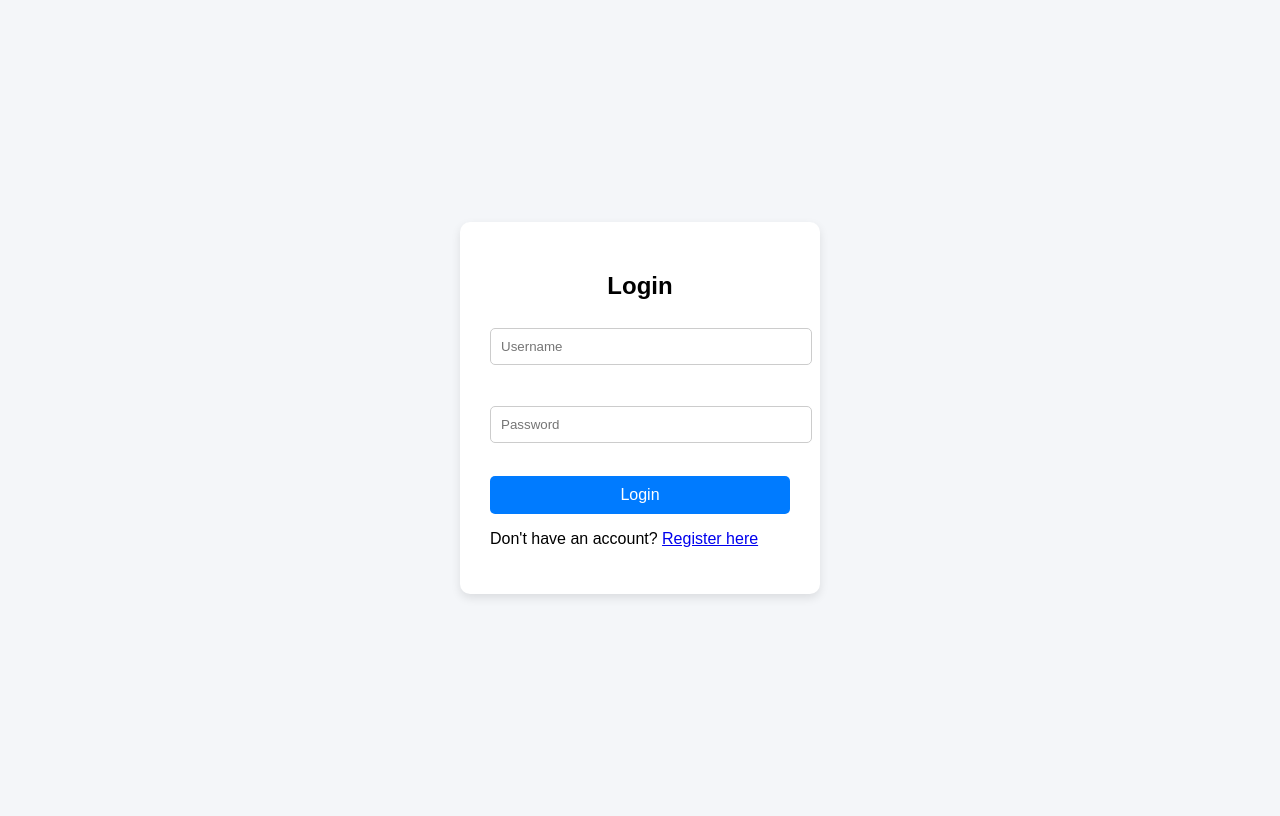
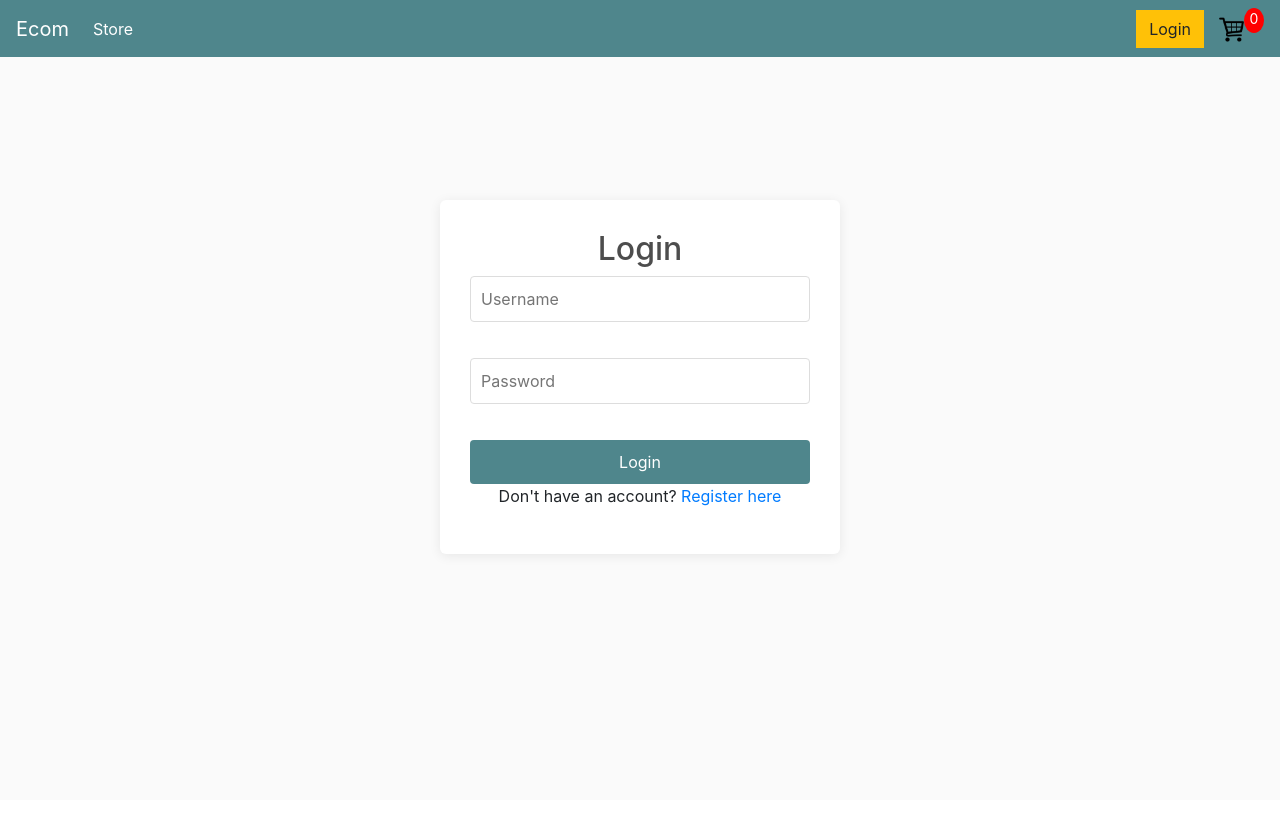
Before and after one commit to marufiqbal5g/django-ecommerce-project, a Django app: page /login/ in a window 1280 px wide. After the commit the page ends 558 px from the top, so only its background shows below. Run offline with Django 5.2, Linux system fonts and the light colour scheme.

Commit message:
login-registration and update cart bug fixed

```diff
--- a/config/settings.py
+++ b/config/settings.py
@@ -64,6 +64,7 @@ TEMPLATES = [
                 'django.template.context_processors.request',
                 'django.contrib.auth.context_processors.auth',
                 'django.contrib.messages.context_processors.messages',
+                'store.context_processors.cart_data',
             ],
         },
     },
--- a/static/css/main.css
+++ b/static/css/main.css
@@ -97,3 +97,51 @@ h1,h2,h3,h4,h5,h6{
 .hidden{
 	display: none!important;
 }
+
+
+
+
+
+
+/* Wrapper to center content without breaking layout */
+.login-wrapper {
+    display: flex;
+    justify-content: center;
+    align-items: center;
+    min-height: 80vh;
+}
+
+/* Login Card */
+.login-container {
+    width: 100%;
+    max-width: 400px;
+    background: #fff;
+    padding: 30px;
+    border-radius: 6px;
+    box-shadow: 0 2px 12px rgba(0,0,0,0.08);
+    text-align: center;
+}
+
+/* Inputs */
+.login-container input {
+    width: 100%;
+    padding: 10px;
+    margin-bottom: 12px;
+    border: 1px solid #ddd;
+    border-radius: 4px;
+}
+
+/* Button */
+.login-container button {
+    width: 100%;
+    padding: 10px;
+    background-color: #4f868c;
+    color: white;
+    border: none;
+    border-radius: 4px;
+    cursor: pointer;
+}
+
+.login-container button:hover {
+    background-color: #3b6d72;
+}
--- /dev/null
+++ b/store/context_processors.py
@@ -0,0 +1,11 @@
+from .models import *
+
+def cart_data(request):
+    if request.user.is_authenticated:
+        customer, created = Customer.objects.get_or_create(user=request.user)
+        order, created = Order.objects.get_or_create(customer=customer, complete=False)
+        cartItems = order.get_cart_items
+    else:
+        cartItems = 0
+
+    return {'cartItems': cartItems}
--- a/store/templates/store/login.html
+++ b/store/templates/store/login.html
@@ -1,72 +1,7 @@
-<!DOCTYPE html>
-<html lang="en">
-<head>
-    <meta charset="UTF-8">
-    <title>Login Page</title>
-    <style>
-        body {
-            font-family: Arial, sans-serif;
-            background: #f4f6f9;
-            display: flex;
-            justify-content: center;
-            align-items: center;
-            height: 100vh;
-        }
+{% extends 'store/main.html' %}
+{% block content %}
 
-        .login-container {
-            background: #fff;
-            padding: 30px;
-            border-radius: 10px;
-            box-shadow: 0 4px 10px rgba(0,0,0,0.1);
-            width: 300px;
-        }
-
-        h2 {
-            text-align: center;
-            margin-bottom: 20px;
-        }
-
-        input[type="text"],
-        input[type="password"] {
-            width: 100%;
-            padding: 10px;
-            margin: 8px 0 15px 0;
-            border: 1px solid #ccc;
-            border-radius: 5px;
-        }
-
-        button {
-            width: 100%;
-            padding: 10px;
-            background: #007bff;
-            border: none;
-            color: white;
-            font-size: 16px;
-            border-radius: 5px;
-            cursor: pointer;
-        }
-
-        button:hover {
-            background: #0056b3;
-        }
-
-        .register-link {
-            text-align: center;
-            margin-top: 15px;
-        }
-
-        .register-link a {
-            text-decoration: none;
-            color: #007bff;
-        }
-
-        .register-link a:hover {
-            text-decoration: underline;
-        }
-    </style>
-</head>
-<body>
-
+<div class="login-wrapper">
     <div class="login-container">
         <h2>Login</h2>
         <form method="post">
@@ -82,6 +17,6 @@
 
         <p>Don't have an account? <a href="{% url 'register' %}">Register here</a></p>
     </div>
+</div>
 
-</body>
-</html>
+{% endblock %}
--- a/store/views.py
+++ b/store/views.py
@@ -9,21 +9,17 @@ from .models import *
 
 
 def store(request):
-	if request.user.is_authenticated:
-		# customer = request.user.customer
-		customer, created = Customer.objects.get_or_create(user=request.user)
-		order, created = Order.objects.get_or_create(customer=customer, complete=False)
-		items = order.orderitem_set.all()
-		cartItems = order.get_cart_items
-	else:
-		#Create empty cart for now for non-logged in user
-		items = []
-		order = {'get_cart_total':0, 'get_cart_items':0, 'shipping':False}
-		cartItems = order['get_cart_items']
+    if request.user.is_authenticated:
+        customer, created = Customer.objects.get_or_create(user=request.user)
+        order, created = Order.objects.get_or_create(customer=customer, complete=False)
+        items = order.orderitem_set.all()
+    else:
+        items = []
+        order = {'get_cart_total':0, 'get_cart_items':0, 'shipping':False}
 
-	products = Product.objects.all()
-	context = {'products':products, 'cartItems':cartItems}
-	return render(request, 'store/store.html', context)
+    products = Product.objects.all()
+    context = {'products': products}
+    return render(request, 'store/store.html', context)
 
 def cart(request):
     if request.user.is_authenticated:
@@ -31,34 +27,27 @@ def cart(request):
         customer, created = Customer.objects.get_or_create(user=request.user)
         order, created = Order.objects.get_or_create(customer=customer, complete=False)
         items = order.orderitem_set.all()
-        cartItems = order.get_cart_items
 
     else:
 		#Create empty cart for now for non-logged in user
         items = []
         order = {'get_cart_total':0, 'get_cart_items':0, 'shipping':False}
-        cartItems = order['get_cart_items']
 
 
-    context = {'items': items, 'order':order, 'cartItems':cartItems}
+    context = {'items': items, 'order':order}
     return render(request, 'store/cart.html', context)
+
 
 def checkout(request):
     if request.user.is_authenticated:
-        # customer = request.user.customer
         customer, created = Customer.objects.get_or_create(user=request.user)
         order, created = Order.objects.get_or_create(customer=customer, complete=False)
         items = order.orderitem_set.all()
-        cartItems = order.get_cart_items
-
     else:
-		#Create empty cart for now for non-logged in user
         items = []
         order = {'get_cart_total':0, 'get_cart_items':0, 'shipping':False}
-        cartItems = order['get_cart_items']
 
-
-    context = {'items': items, 'order':order, 'cartItems':cartItems}
+    context = {'items': items, 'order': order}
     return render(request, 'store/checkout.html', context)
 
 def updateItem(request):
```
Also changed, not shown: store/templates/store/register.html (+15 -14 lines), db.sqlite3. Lines whose indentation alone changed are shown as unchanged.
